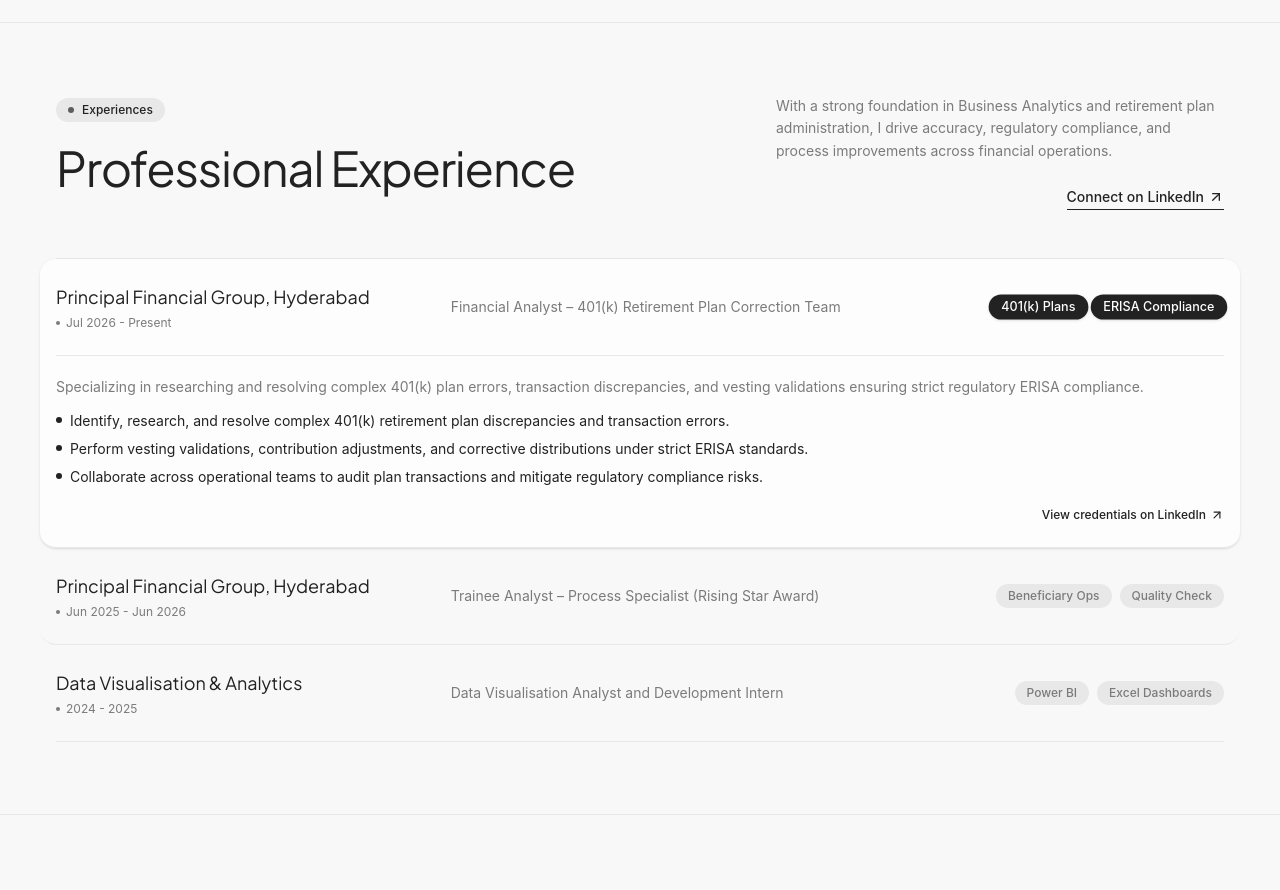
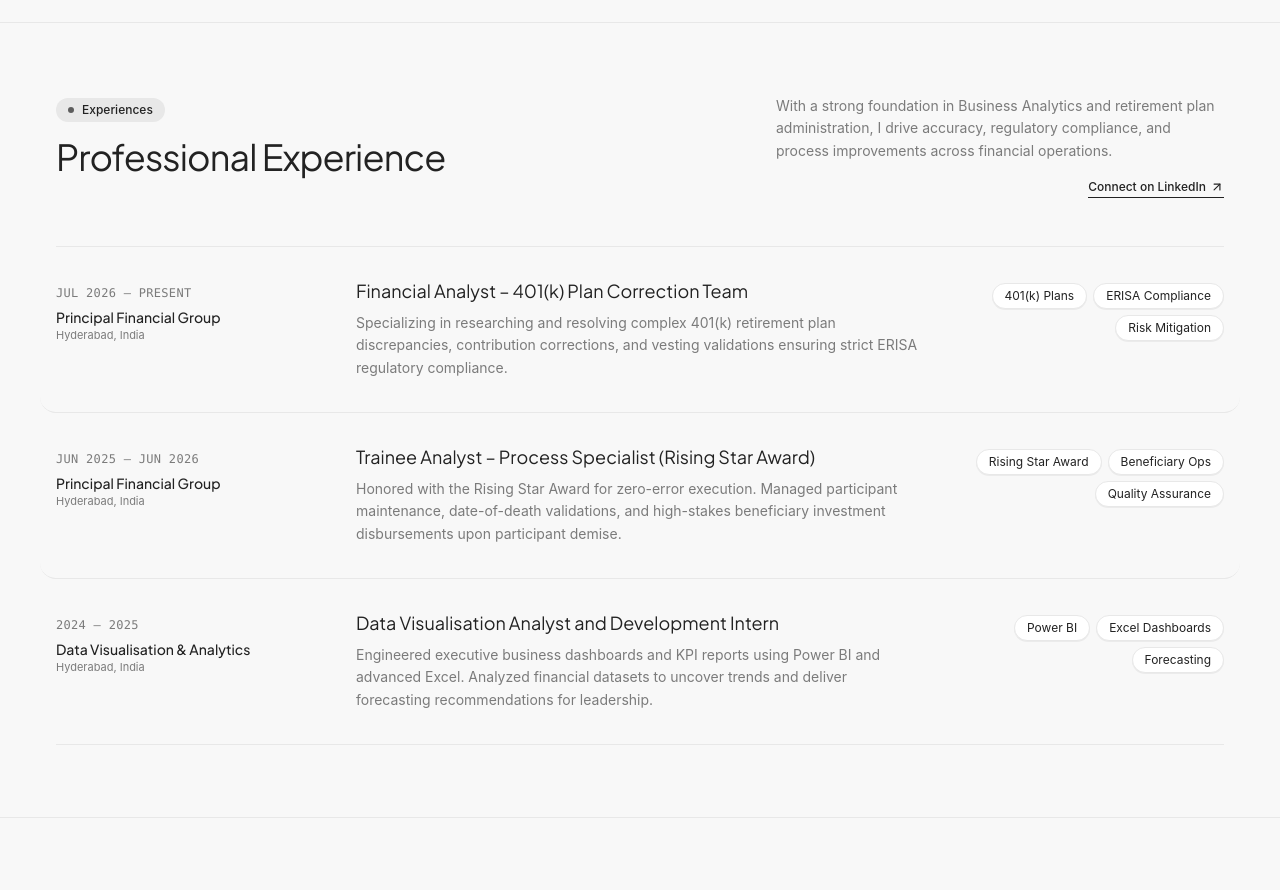
Before and after one commit to bossgghere/Abhitej-Portfolio, a React (Vite) app: page / in a window 1280 px wide. Shown: the part 1680-2570 px from the top of the page. Built offline with nearby package versions, Linux system fonts and the light colour scheme.

Commit message:
Streamline Professional Experience: remove clumsy accordions in favor of an ultra-clean 3-column editorial timeline

```diff
--- a/src/components/experience/ExperienceSection.jsx
+++ b/src/components/experience/ExperienceSection.jsx
@@ -1,24 +1,19 @@
-import React, { useState } from 'react';
+import React from 'react';
 import { ArrowUpRight } from 'lucide-react';
 import { experienceData } from '@/data';
 import { useInView } from '@/hooks/useInView';
 
 /**
  * ExperienceSection Component
- * Recreates the exact layout from reference screenshot "experience section.jpeg":
- * - "● Experiences" pill & "Explore My Professional Journey" header
- * - Divided rows with company, period, role, and pill tags
- * - Interactive expandable item with 3 thumbnails & circular arrow
+ * Minimalist, editorial timeline of Abhitej Kumar's career milestones.
+ * Fully aligned with the high-contrast Aeonik theme:
+ * - Scannable 3-column layout (Period & Company | Role & Impact | Tags)
+ * - Clean divided horizontal rows without jumpy accordions
+ * - Subtle hover lift & background highlight
  */
 export const ExperienceSection = () => {
   const { badge, title, description, ctaText, ctaLink, experiences } = experienceData;
-
-  const [expandedId, setExpandedId] = useState('principal-analyst');
-  const [ref, inView] = useInView({ threshold: 0.1, triggerOnce: true });
-
-  const toggleExpand = (id) => {
-    setExpandedId(expandedId === id ? null : id);
-  };
+  const [ref, inView] = useInView({ threshold: 0.05, triggerOnce: true });
 
   return (
     <section
@@ -28,17 +23,17 @@
     >
       <div
         className={`max-w-7xl mx-auto transition-all duration-700 ${
-          inView ? 'opacity-100 translate-y-0' : 'opacity-0 translate-y-8'
+          inView ? 'opacity-100 translate-y-0' : 'opacity-0 translate-y-6'
         }`}
       >
         {/* Section Header */}
-        <div className="grid grid-cols-1 lg:grid-cols-12 gap-8 lg:gap-12 items-start mb-10 sm:mb-12">
+        <div className="grid grid-cols-1 lg:grid-cols-12 gap-6 lg:gap-12 items-start mb-10 sm:mb-12">
           <div className="lg:col-span-7">
-            <div className="inline-flex items-center gap-2 px-3 py-1 rounded-full bg-[#E8E8E8] text-xs font-medium text-[#222222] mb-4 hover:bg-[#dedede] transition-colors">
+            <div className="inline-flex items-center gap-2 px-3 py-1 rounded-full bg-[#E8E8E8] text-xs font-medium text-[#222222] mb-3 hover:bg-[#dedede] transition-colors">
               <span className="w-1.5 h-1.5 rounded-full bg-[#222222] animate-pulse" />
               <span>{badge}</span>
             </div>
-            <h2 className="text-4xl sm:text-5xl font-normal tracking-tight text-[#222222] leading-tight">
+            <h2 className="text-3xl sm:text-4xl font-normal tracking-tight text-[#222222] leading-tight">
               {title}
             </h2>
           </div>
@@ -51,98 +46,57 @@
               href={ctaLink}
               target="_blank"
               rel="noreferrer"
-              className="group inline-flex items-center gap-1 text-sm font-medium text-[#222222] border-b border-[#222222] pb-0.5 mt-6 hover:text-[#7B7B7B] hover:border-[#7B7B7B] transition-colors"
+              className="group inline-flex items-center gap-1 text-xs font-medium text-[#222222] border-b border-[#222222] pb-0.5 mt-4 hover:text-[#7B7B7B] hover:border-[#7B7B7B] transition-colors"
             >
               <span>{ctaText}</span>
-              <ArrowUpRight className="w-4 h-4 transition-transform group-hover:translate-x-0.5 group-hover:-translate-y-0.5" />
+              <ArrowUpRight className="w-3.5 h-3.5 transition-transform group-hover:translate-x-0.5 group-hover:-translate-y-0.5" />
             </a>
           </div>
         </div>
 
-        {/* Experience Timeline Rows */}
+        {/* Minimalist Divided Timeline Rows */}
         <div className="divide-y divide-[#E8E8E8] border-y border-[#E8E8E8]">
-          {experiences.map((exp) => {
-            const isExpanded = expandedId === exp.id;
-
-            return (
+          {experiences.map((exp) => (
             <div
               key={exp.id}
-                onClick={() => toggleExpand(exp.id)}
-                className={`py-6 px-4 -mx-4 rounded-2xl transition-all duration-300 cursor-pointer ${
-                  isExpanded ? 'bg-white/70 shadow-sm' : 'hover:bg-white/40'
-                }`}
+              className="py-7 sm:py-8 grid grid-cols-1 lg:grid-cols-12 gap-4 lg:gap-8 items-start group hover:bg-white/60 -mx-4 px-4 rounded-2xl transition-all duration-200"
             >
-                {/* Main Row summary */}
-                <div className="grid grid-cols-1 md:grid-cols-12 gap-4 items-center">
-
-                  {/* Left: Company & Date */}
-                  <div className="md:col-span-4">
-                    <h3 className="text-base sm:text-lg font-normal text-[#222222] group-hover:text-black">
+              {/* Column 1 (3 cols): Period, Company, Location */}
+              <div className="lg:col-span-3">
+                <span className="text-xs font-mono text-[#7B7B7B] tracking-wide uppercase">
+                  {exp.period}
+                </span>
+                <h4 className="text-xs sm:text-sm font-medium text-[#222222] mt-1">
                   {exp.company}
-                    </h3>
-                    <p className="text-xs text-[#7B7B7B] mt-1 flex items-center gap-1.5">
-                      <span className="w-1 h-1 rounded-full bg-[#7B7B7B]" />
-                      <span>{exp.period}</span>
+                </h4>
+                <p className="text-[11px] text-[#7B7B7B]">
+                  {exp.location}
                 </p>
               </div>
 
-                  {/* Middle: Role & Description */}
-                  <div className="md:col-span-5">
-                    <p className="text-xs sm:text-sm text-[#7B7B7B]">
+              {/* Column 2 (6 cols): Role & Core Impact */}
+              <div className="lg:col-span-6">
+                <h3 className="text-base sm:text-lg font-normal text-[#222222] group-hover:text-black transition-colors leading-snug">
                   {exp.role}
+                </h3>
+                <p className="mt-2 text-xs sm:text-sm text-[#7B7B7B] leading-relaxed">
+                  {exp.description}
                 </p>
               </div>
 
-                  {/* Right: Category Tags */}
-                  <div className="md:col-span-3 flex items-center justify-start md:justify-end gap-2">
+              {/* Column 3 (3 cols): Domain & Skill Tags */}
+              <div className="lg:col-span-3 flex flex-wrap lg:justify-end gap-1.5 pt-1">
                 {exp.tags.map((tag) => (
                   <span
                     key={tag}
-                        className={`px-3 py-1 rounded-full text-xs font-medium transition-all duration-200 ${
-                          isExpanded
-                            ? 'bg-[#222222] text-[#FFFFFF] shadow-sm scale-105'
-                            : 'bg-[#E8E8E8] text-[#7B7B7B] hover:bg-[#dedede]'
-                        }`}
+                    className="px-3 py-1 rounded-full text-xs font-normal text-[#222222] bg-white border border-[#E8E8E8] group-hover:border-[#222222]/30 transition-colors shadow-2xs select-none"
                   >
                     {tag}
                   </span>
                 ))}
               </div>
             </div>
-
-                {/* Expanded Details */}
-                {isExpanded && (
-                  <div className="mt-6 pt-5 border-t border-[#E8E8E8] animate-fade-in duration-300">
-                    <p className="text-xs sm:text-sm text-[#7B7B7B] leading-relaxed mb-3">
-                      {exp.description}
-                    </p>
-                    {exp.bullets && (
-                      <ul className="space-y-2 mb-4">
-                        {exp.bullets.map((bullet, idx) => (
-                          <li key={idx} className="flex items-start gap-2 text-xs sm:text-sm text-[#222222]">
-                            <span className="w-1.5 h-1.5 rounded-full bg-[#222222] mt-1.5 shrink-0" />
-                            <span>{bullet}</span>
-                          </li>
           ))}
-                      </ul>
-                    )}
-                    <div className="flex items-center justify-end pt-1">
-                      <a
-                        href={ctaLink}
-                        target="_blank"
-                        rel="noreferrer"
-                        className="inline-flex items-center gap-1 text-xs font-medium text-[#222222] hover:text-[#7B7B7B] transition-colors"
-                        onClick={(e) => e.stopPropagation()}
-                      >
-                        <span>View credentials on LinkedIn</span>
-                        <ArrowUpRight className="w-3.5 h-3.5" />
-                      </a>
-                    </div>
-                  </div>
-                )}
-              </div>
-            );
-          })}
         </div>
 
       </div>
--- a/src/data/experienceData.js
+++ b/src/data/experienceData.js
@@ -8,45 +8,33 @@
   experiences: [
     {
       id: "principal-analyst",
-      company: "Principal Financial Group, Hyderabad",
-      period: "Jul 2026 - Present",
-      role: "Financial Analyst – 401(k) Retirement Plan Correction Team",
-      tags: ["401(k) Plans", "ERISA Compliance"],
+      company: "Principal Financial Group",
+      location: "Hyderabad, India",
+      period: "Jul 2026 — Present",
+      role: "Financial Analyst – 401(k) Plan Correction Team",
+      tags: ["401(k) Plans", "ERISA Compliance", "Risk Mitigation"],
       description:
-        "Specializing in researching and resolving complex 401(k) plan errors, transaction discrepancies, and vesting validations ensuring strict regulatory ERISA compliance.",
-      bullets: [
-        "Identify, research, and resolve complex 401(k) retirement plan discrepancies and transaction errors.",
-        "Perform vesting validations, contribution adjustments, and corrective distributions under strict ERISA standards.",
-        "Collaborate across operational teams to audit plan transactions and mitigate regulatory compliance risks.",
-      ],
+        "Specializing in researching and resolving complex 401(k) retirement plan discrepancies, contribution corrections, and vesting validations ensuring strict ERISA regulatory compliance.",
     },
     {
       id: "principal-trainee",
-      company: "Principal Financial Group, Hyderabad",
-      period: "Jun 2025 - Jun 2026",
+      company: "Principal Financial Group",
+      location: "Hyderabad, India",
+      period: "Jun 2025 — Jun 2026",
       role: "Trainee Analyst – Process Specialist (Rising Star Award)",
-      tags: ["Beneficiary Ops", "Quality Check"],
+      tags: ["Rising Star Award", "Beneficiary Ops", "Quality Assurance"],
       description:
-        "Honored with the Rising Star Award for zero-error accuracy. Managed participant maintenance, date-of-death validations, and high-stakes beneficiary investment allocations.",
-      bullets: [
-        "Received the Rising Star Award for exceptional operational performance and zero-error accuracy.",
-        "Managed participant account maintenance, date-of-death (DOD) validations, and beneficiary investment disbursements.",
-        "Conducted multi-point quality reviews and contributed to Standard Operating Procedure (SOP) documentation.",
-      ],
+        "Honored with the Rising Star Award for zero-error execution. Managed participant maintenance, date-of-death validations, and high-stakes beneficiary investment disbursements upon participant demise.",
     },
     {
       id: "data-vis-intern",
       company: "Data Visualisation & Analytics",
-      period: "2024 - 2025",
+      location: "Hyderabad, India",
+      period: "2024 — 2025",
       role: "Data Visualisation Analyst and Development Intern",
-      tags: ["Power BI", "Excel Dashboards"],
+      tags: ["Power BI", "Excel Dashboards", "Forecasting"],
       description:
-        "Hands-on data visualization using Excel and Power BI. Built executive dashboards to communicate business insights, analyze financial trends, and support strategic forecasting.",
-      bullets: [
-        "Engineered executive business dashboards and KPI reports utilizing Power BI and advanced Excel.",
-        "Conducted financial data analysis, identified trends, and prepared forecasting reports for senior decision-makers.",
-        "Delivered data storytelling presentations to communicate complex business insights clearly.",
-      ],
+        "Engineered executive business dashboards and KPI reports using Power BI and advanced Excel. Analyzed financial datasets to uncover trends and deliver forecasting recommendations for leadership.",
     },
   ],
 };
```
Lines whose indentation alone changed are shown as unchanged.
